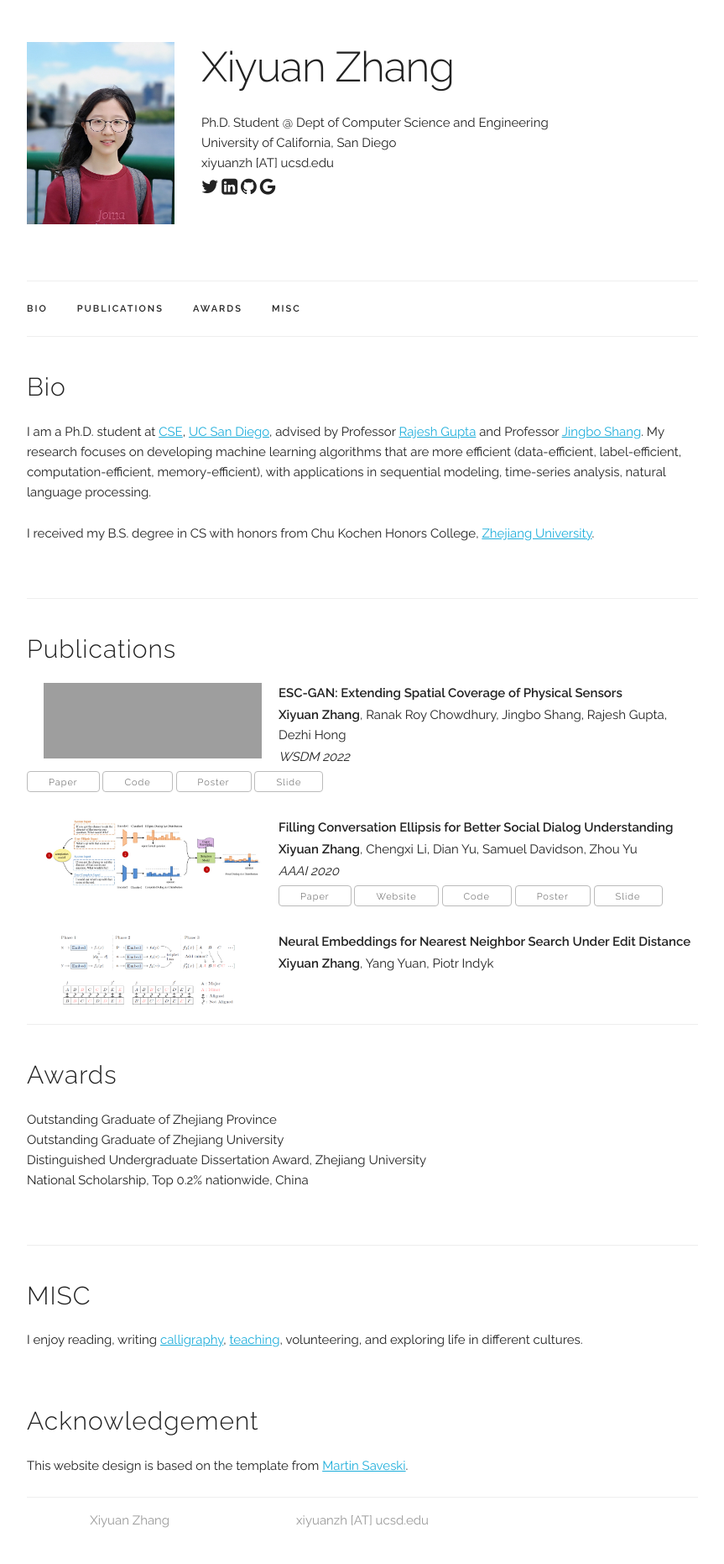
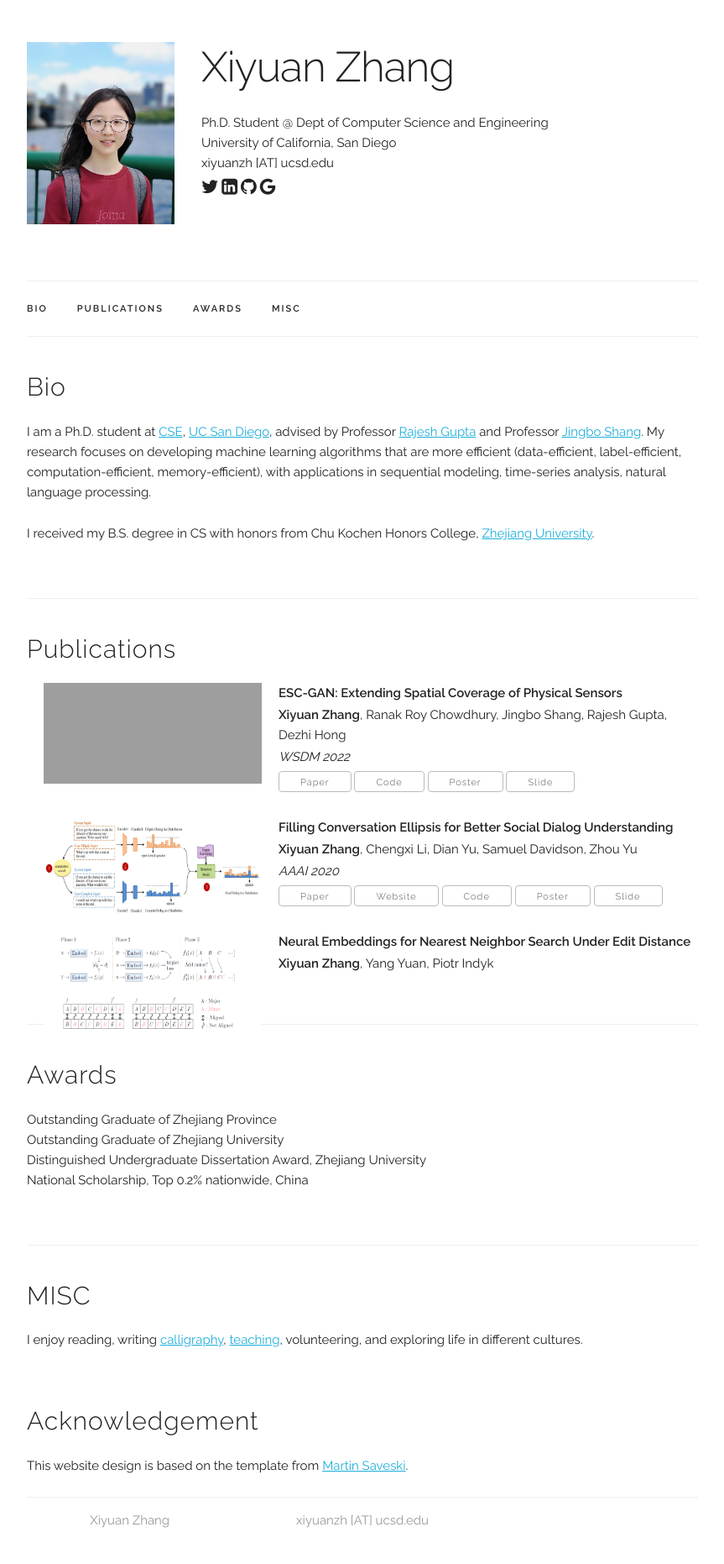
Before and after one commit to xiyuanzh/xiyuanzh.github.io, a Jekyll site: the page built from index.html, in a window 1280 px wide. Shown: the whole page at 84% size, without its empty margins (208-1071 px from the left). Built offline with Jekyll 4.4.1, drawn with Linux system fonts in a browser that asks for light colours; grey boxes are pictures that could not be loaded.

Commit message:
update fig size

```diff
--- a/index.html
+++ b/index.html
@@ -30,7 +30,7 @@
            <div class="paper-img">
            	 {% if paper.image %}
            	   <a href="{{ paper.url }}">
-           	    <img src="{{ paper.image }}" align="left" border=0 position="absolute" width="260" height="90" hspace=20/>
+           	    <img src="{{ paper.image }}" align="left" border=0 position="absolute" width="260" height="120" hspace=20/>
                </a>
            	 {% endif %}
            </div>
```
